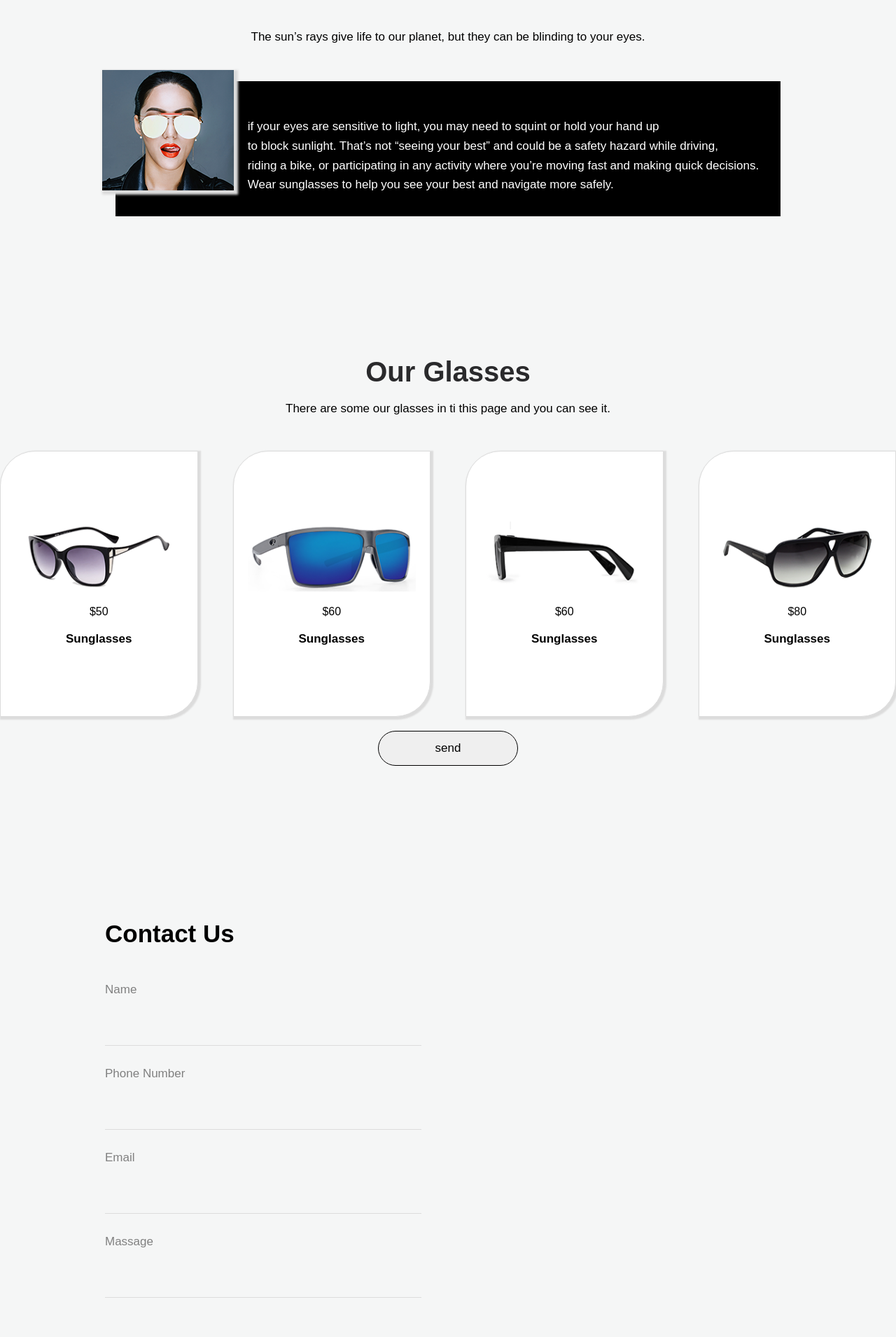
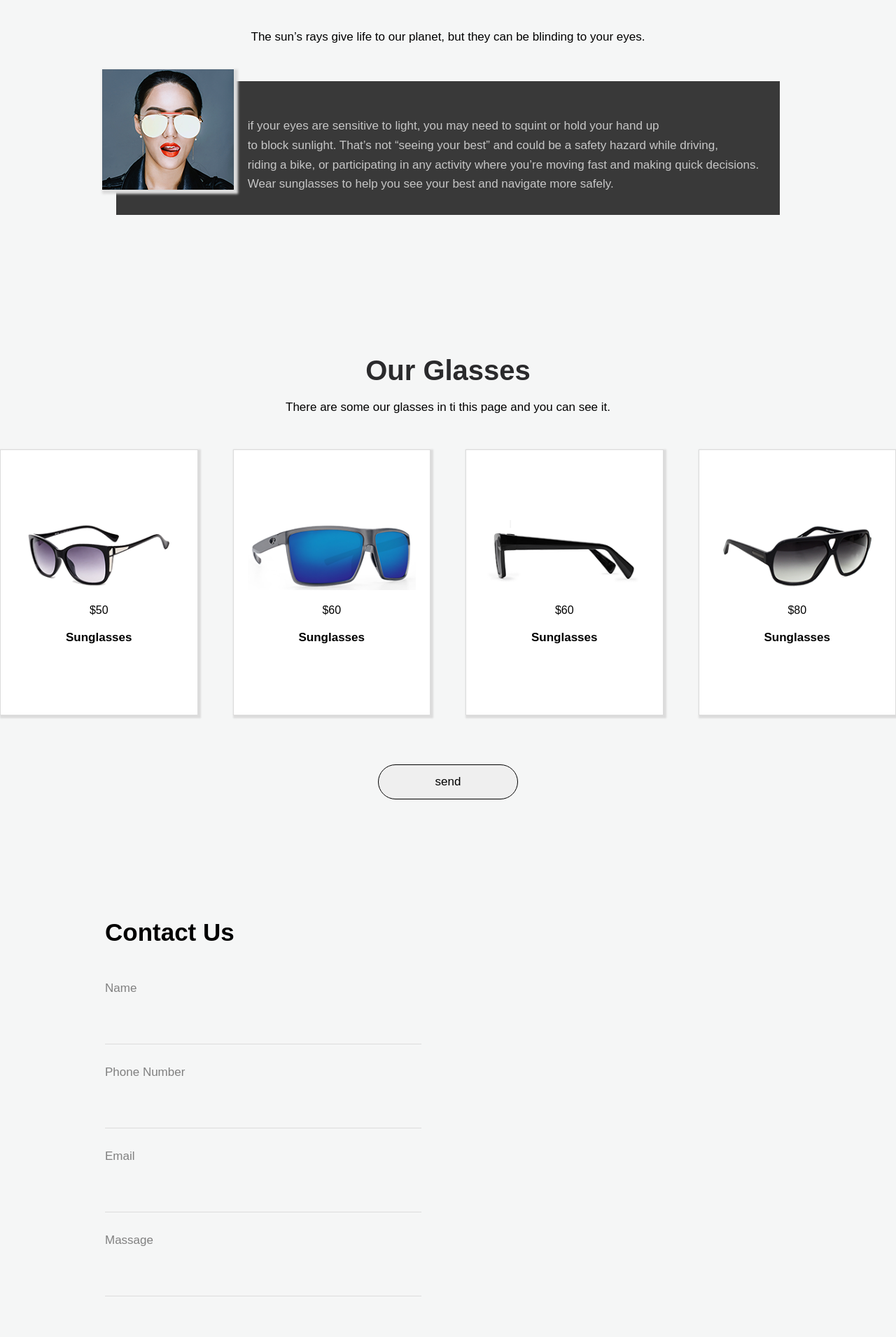
Before and after one commit to MahsumaRezai/Online_Shop, a React (Create React App) app: page / in a window 1280 px wide. Shown: the part 2190-4100 px from the top of the page at 70% size. Built offline with nearby package versions, Linux system fonts and the light colour scheme.

Commit message:
add last commit for to night

```diff
--- a/src/componet/Contact/Form.module.css
+++ b/src/componet/Contact/Form.module.css
@@ -1,5 +1,5 @@
 .form {
-    padding-top: 100px;
+    padding-top: 50px;
     display: flex;
     flex-direction: column;
     justify-content: flex-start;
--- a/src/componet/Glasses/Image.module.css
+++ b/src/componet/Glasses/Image.module.css
@@ -12,8 +12,8 @@
     gap: 20px;
     background: white;
     box-shadow: 2px 2px 2px 2px gainsboro;
-    border-top-left-radius: 50px;
-    border-bottom-right-radius: 50px;
+    margin-bottom: 50px
+
 
 }
 .title{
--- a/src/componet/Shop/Shop.js
+++ b/src/componet/Shop/Shop.js
@@ -2,6 +2,7 @@ import { Fragment } from "react";
 import ShopInformation from "./ShopInformation";
 import ShpoText from "./shopText";
 import Footer from "../Glasses/Footer";
+import User from "../User/User";
 
 
 const Shop = (props) => {
@@ -10,6 +11,7 @@ const Shop = (props) => {
             <ShpoText />
 
             <ShopInformation />
+            <User/>
             <Footer/>
 
         </Fragment>
--- a/src/componet/User/User.module.css
+++ b/src/componet/User/User.module.css
@@ -15,7 +15,6 @@
     flex-direction: column
 }
 .main {
-    border: 1px solid black;
     padding: 30px;
     display: flex;
     flex-direction: row;
@@ -24,7 +23,20 @@
     gap: 20px;
     background: black;
     color: white;
-    width: fit-content
+    width: fit-content;
+    animation-name: example;
+    animation-duration: 5s;
+    animation-timing-function: linear;
+    animation-delay: 2s;
+    animation-iteration-count: infinite;
+    animation-direction: alternate;
+
+}
+@keyframes example {
+    0%   {background-color:white; color: black}
+    25%  {background-color: black; color: white}
+    50%  {background-color: white; color: black}
+    100% {background-color: black; color: white}
 }
 .imge {
     box-shadow: 3px 3px 3px 3px gainsboro
```
